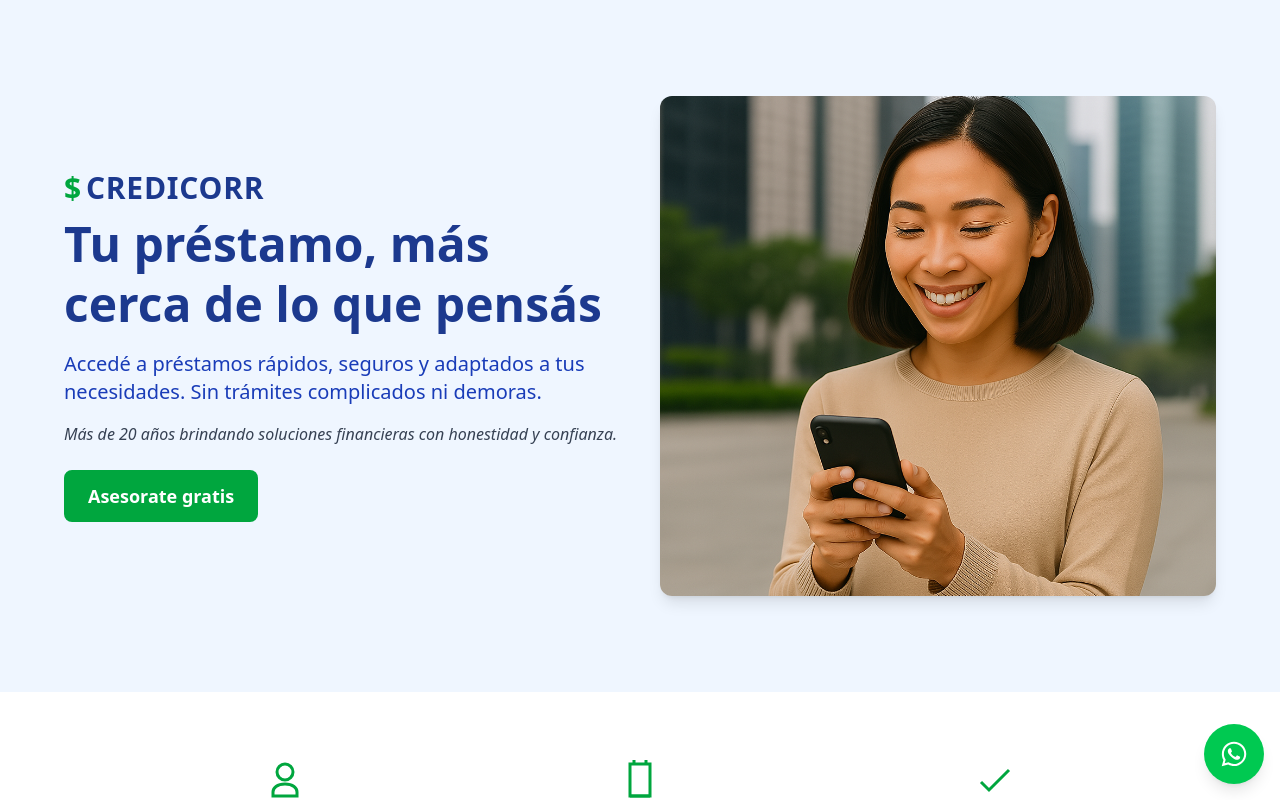
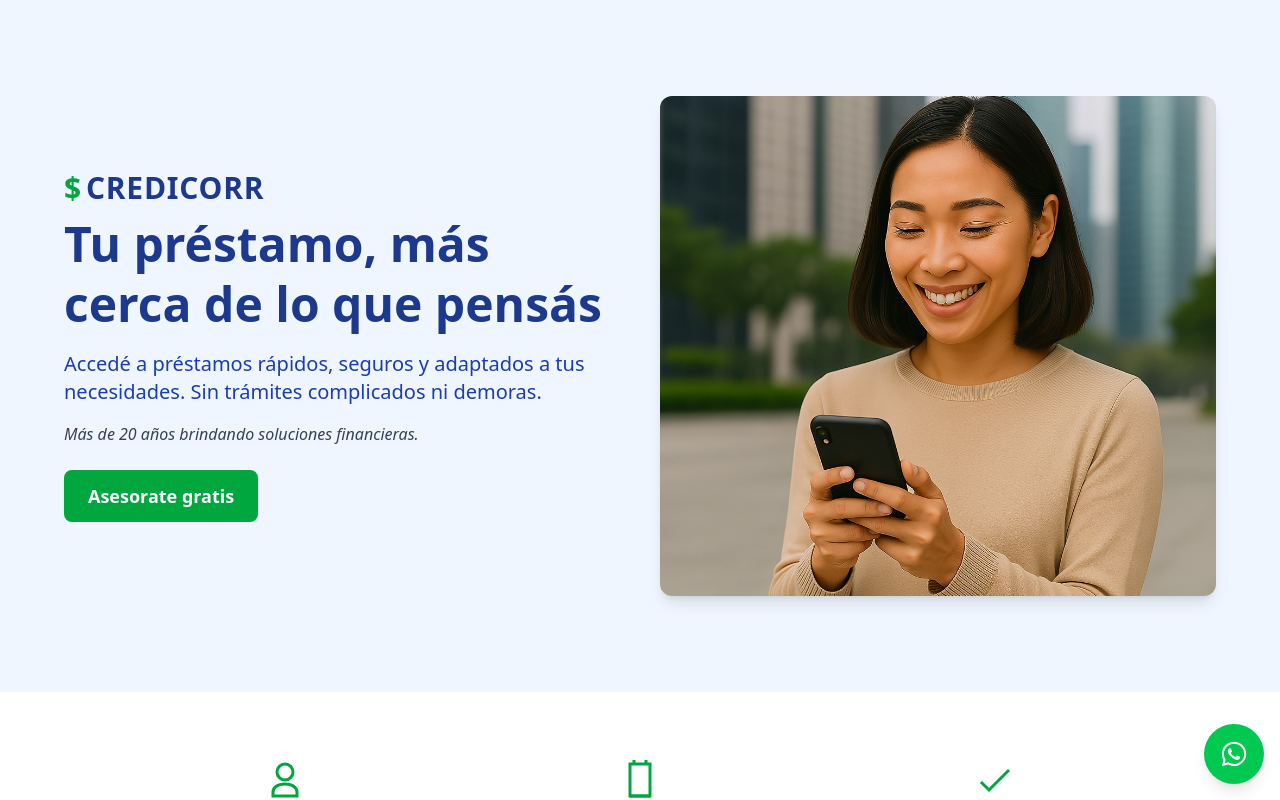
Before and after one commit to sarodruiz/landing-page-credicorr, a React (Vite) app: page / in a window 1280 px wide. Shown: the top 800 px of the page. Built offline with nearby package versions, Linux system fonts and the light colour scheme.

Commit message:
changed text in hero section

```diff
--- a/src/components/HeroSection.jsx
+++ b/src/components/HeroSection.jsx
@@ -33,8 +33,7 @@ function HeroSection() {
           </p>
 
           <p className="text-sm md:text-base text-gray-700 italic mb-6 flex items-center justify-center md:justify-start">
-            Más de 20 años brindando soluciones financieras con honestidad y
-            confianza.
+            Más de 20 años brindando soluciones financieras.
           </p>
 
           <div className="flex flex-col sm:flex-row justify-center md:justify-start items-center gap-4">
```
